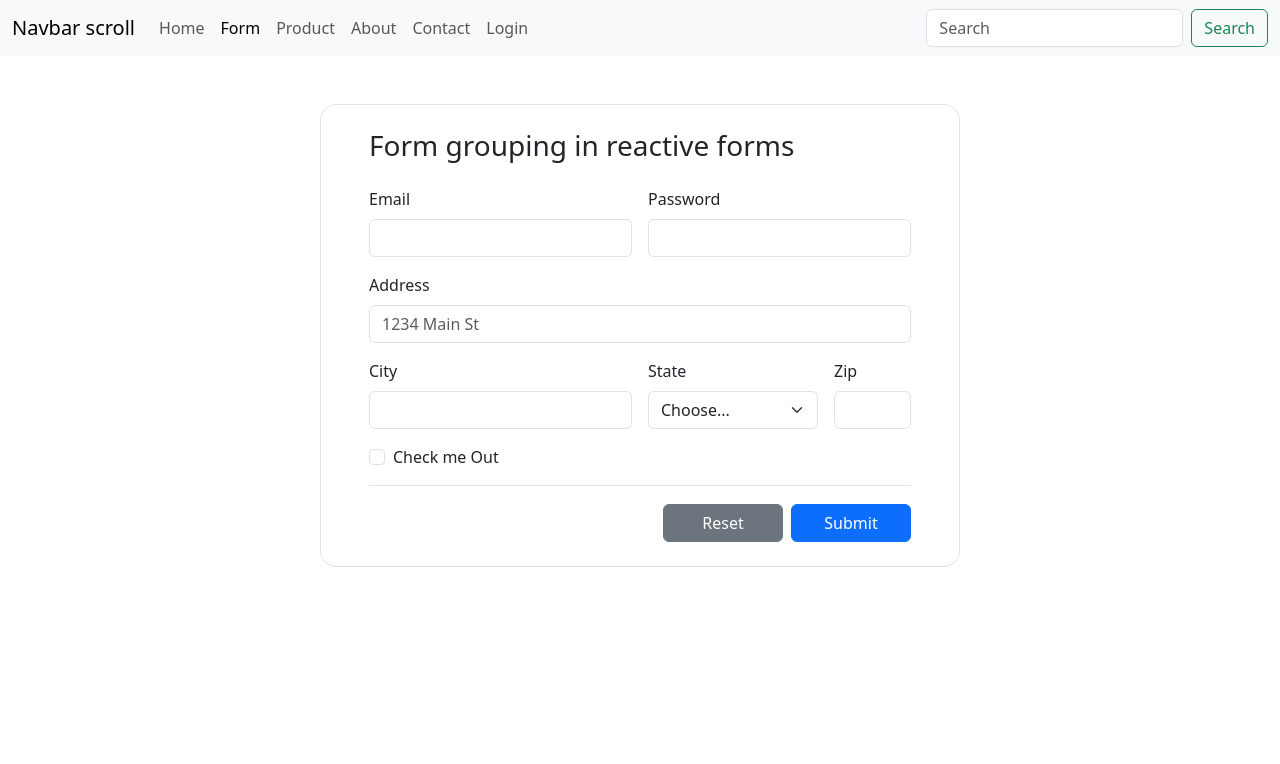
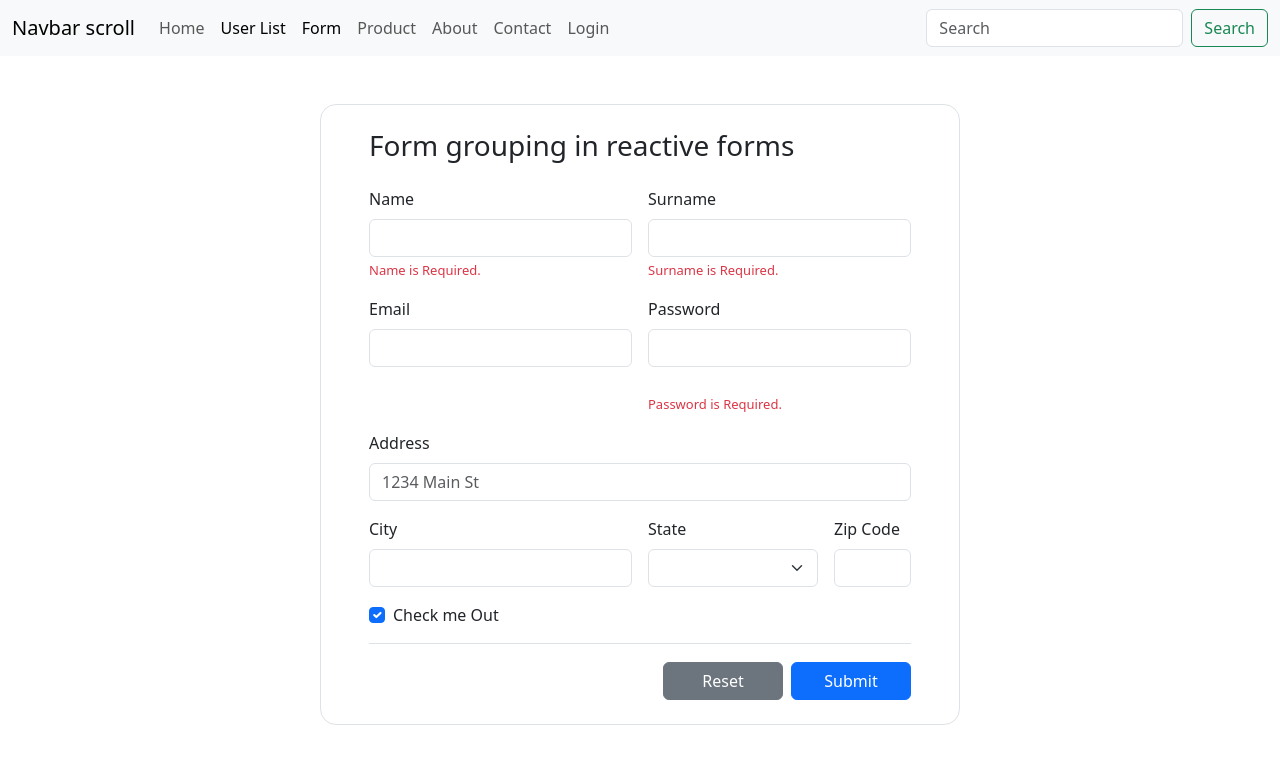
Before and after one commit to Yashkumbhani00942/Learning-Angular-v.21, an Angular app: page /form in a window 1280 px wide. Shown: the top 764 px of the page. Built offline with nearby package versions, Linux system fonts and the light colour scheme.

Commit message:
Reactive form validation

```diff
--- a/src/app/app.ts
+++ b/src/app/app.ts
@@ -16,12 +16,4 @@ export class App {
   get_user_detail(a:number, b:number) {
       return a + b;
   }
-
-  show=true;
-
-  bool:boolean=false
-  onClick() {
-    this.bool=true;
-  }
-
 }
--- a/src/app/form/form.html
+++ b/src/app/form/form.html
@@ -3,46 +3,95 @@
       <h3 class="mb-4">Form grouping in reactive forms</h3>
 
       <form [formGroup]="profileForm" (ngSubmit)="onSubmit()" class="row g-3">
+
+        <div class="col-md-6">
+          <label for="inputName" class="form-label">Name</label>
+          <input formControlName="name" type="text" class="form-control" id="inputName">
+          <span class="text-danger" *ngIf="name?.hasError('required')">Name is Required.</span><br>
+          <span class="text-danger" *ngIf="name?.invalid &&(name?.dirty || name?.touched)">Please write valid user name.</span>
+        </div>
+
+        <div class="col-md-6">
+          <label for="inputSurname" class="form-label">Surname</label>
+          <input formControlName="surname" type="text" class="form-control" id="inputSurname">
+          <span class="text-danger" *ngIf="surname?.hasError('required')">Surname is Required.</span><br>
+          <span class="text-danger" *ngIf="surname?.invalid &&(surname?.dirty || surname?.touched)">Please write valid surname.</span>
+        </div>
+
         <div class="col-md-6">
           <label for="inputEmail" class="form-label">Email</label>
-          <input fromControlName="name" type="email" class="form-control" id="inputEmail">
+          <input formControlName="email" type="email" class="form-control" id="inputEmail"><br>
+          <span class="text-danger" *ngIf="email?.invalid &&(email?.dirty || email?.touched)">Please write valid Email address.</span>
         </div>
+
         <div class="col-md-6">
           <label for="inputPassword" class="form-label">Password</label>
-          <input fromControlName="password" type="password" class="form-control" id="inputPassword">
+          <input formControlName="password" type="password" class="form-control" id="inputPassword"><br>
+          <span class="text-danger" *ngIf="password?.hasError('required')">Password is Required.</span>
         </div>
+
         <div class="col-12">
           <label for="inputAddress" class="form-label">Address</label>
-          <input fromControlName="address" type="text" class="form-control" id="inputAddress" placeholder="1234 Main St">
+          <input formControlName="address" type="text" class="form-control" id="inputAddress" placeholder="1234 Main St">
         </div>
 
         <div class="col-md-6">
           <label for="inputCity" class="form-label">City</label>
-          <input type="text" class="form-control" id="inputCity">
+          <input formControlName="city" type="text" class="form-control" id="inputCity">
         </div>
+
         <div class="col-md-4">
           <label for="inputState" class="form-label">State</label>
-          <select id="inputState" class="form-select">
+          <select formControlName="state" id="inputState" class="form-select">
             <option selected>Choose...</option>
-            <option>...</option>
+            <option>Andhra Pradesh</option>
+            <option>Arunachal Pradesh</option>
+            <option>Assam</option>
+            <option>Bihar</option>
+            <option>Chhattisgarh</option>
+            <option>Goa</option>
+            <option>Gujarat</option>
+            <option>Haryana</option>
+            <option>Himachal Pradesh</option>
+            <option>Jharkhand</option>
+            <option>Karnataka</option>
+            <option>Kerala</option>
+            <option>Madhya Pradesh</option>
+            <option>Maharashtra</option>
+            <option>Manipur</option>
+            <option>Meghalaya</option>
+            <option>Mizoram</option>
+            <option>Nagaland</option>
+            <option>Odisha</option>
+            <option>Punjab</option>
+            <option>Rajasthan</option>
+            <option>Sikkim</option>
+            <option>Tamil Nadu</option>
+            <option>Telangana</option>
+            <option>Tripura</option>
+            <option>Uttar Pradesh</option>
+            <option>Uttarakhand</option>
+            <option>West Bengal</option>
           </select>
         </div>
+
         <div class="col-md-2">
-          <label for="inputZip" class="form-label">Zip</label>
-          <input type="text" class="form-control" id="inputZip">
+          <label for="inputZip" class="form-label">Zip Code</label>
+          <input formControlName="zipcode" type="text" class="form-control" id="inputZip">
         </div>
+
         <div class="col-12">
           <div class="form-check pb-3 border-bottom">
-            <input class="form-check-input" type="checkbox" id="gridCheck">
-            <label class="form-check-label" for="gridCheck">
-              Check me Out
-            </label>
+            <input formControlName="isChecked" class="form-check-input" type="checkbox" id="gridCheck">
+            <label class="form-check-label" for="gridCheck">Check me Out</label>
           </div>
         </div>
+
         <div class="col-12 d-flex justify-content-end">
           <button type="reset" class="btn btn-secondary me-2">Reset</button>
           <button type="submit" class="btn btn-primary">Submit</button>
         </div>
+
       </form>
 
     </div>
--- a/src/app/form/form.scss
+++ b/src/app/form/form.scss
@@ -6,6 +6,11 @@ button {
 .form-page-main {
     height: calc(100vh - 56px);
 }
+
 .form-main {
     margin: 0 auto;
 }
+
+.form-main span {
+    font-size: 13px;
+}
--- a/src/app/form/form.ts
+++ b/src/app/form/form.ts
@@ -1,25 +1,51 @@
-
+import { CommonModule } from '@angular/common';
 import { Component } from '@angular/core';
-import { FormControl, FormGroup, ReactiveFormsModule } from '@angular/forms';
+import { FormControl, FormGroup, ReactiveFormsModule, Validators } from '@angular/forms';
 
 @Component({
   selector: 'app-form',
-  imports: [ReactiveFormsModule],
+  imports: [CommonModule, ReactiveFormsModule],
   templateUrl: './form.html',
   styleUrl: './form.scss',
 })
 export class Form {
 
   profileForm = new FormGroup({
-    name:new FormControl(),
-    email:new FormControl(),
-    password:new FormControl(),
-    address: new FormControl()
-
+    name: new FormControl('', [Validators.required]),
+    surname: new FormControl('', [Validators.required]),
+    email: new FormControl('', [Validators.required, Validators.pattern('^[a-z0-9._%+-]+@[a-z0-9.-]+\.[a-z]{2,4}$')]),
+    password: new FormControl('', [Validators.required, Validators.minLength(8)]),
+    address: new FormControl('', [Validators.required]),
+    city: new FormControl('', [Validators.required]),
+    state: new FormControl('', [Validators.required]),
+    zipcode: new FormControl('', [Validators.required]),
+    isChecked: new FormControl('false', [Validators.required])
   })
 
-  onSubmit(){
-    console.log("this.profileForm.value");
+  onSubmit() {
+    console.log(this.profileForm.value);
+  }
+
+  get name() {
+    return this.profileForm.get('name');
+  }
+  get surname() {
+    return this.profileForm.get('surname');
+  }
+  get email() {
+    return this.profileForm.get('email');
+  }
+  get password() {
+    return this.profileForm.get('password');
+  }
+  get city() {
+    return this.profileForm.get('city');
+  }
+  get state() {
+    return this.profileForm.get('state');
+  }
+  get zipcode() {
+    return this.profileForm.get('zipcode ');
   }
 
 }
--- /dev/null
+++ b/src/app/userlist/userlist.html
@@ -0,0 +1 @@
+<p>userlist works!</p>
--- a/src/app/web-navbar/web-navbar.html
+++ b/src/app/web-navbar/web-navbar.html
@@ -8,6 +8,9 @@
       <ul class="navbar-nav me-auto my-2 my-lg-0 navbar-nav-scroll" style="--bs-scroll-height: 100px;">
         <li class="nav-item">
                 <a class="nav-link" routerLinkActive="active" routerLink="/home"><i class="fas fa-tachometer-alt"></i>Home</a>
+            </li>
+            <li class="nav-item">
+                <a class="nav-link" routerLinkActive="active" routerLink="/form"><i class="fas fa-tachometer-alt"></i>User List</a>
             </li>
             <li class="nav-item">
                 <a class="nav-link" routerLinkActive="active" routerLink="/form"><i class="fas fa-tachometer-alt"></i>Form</a>
```
Also changed, not shown: src/app/userlist/userlist.ts (added, +11 -0 lines), src/app/userlist/userlist.scss (added), src/app/web-navbar/web-navbar.ts (line endings or trailing spaces), 1 other file (tests, documents, lock files or other folders).
